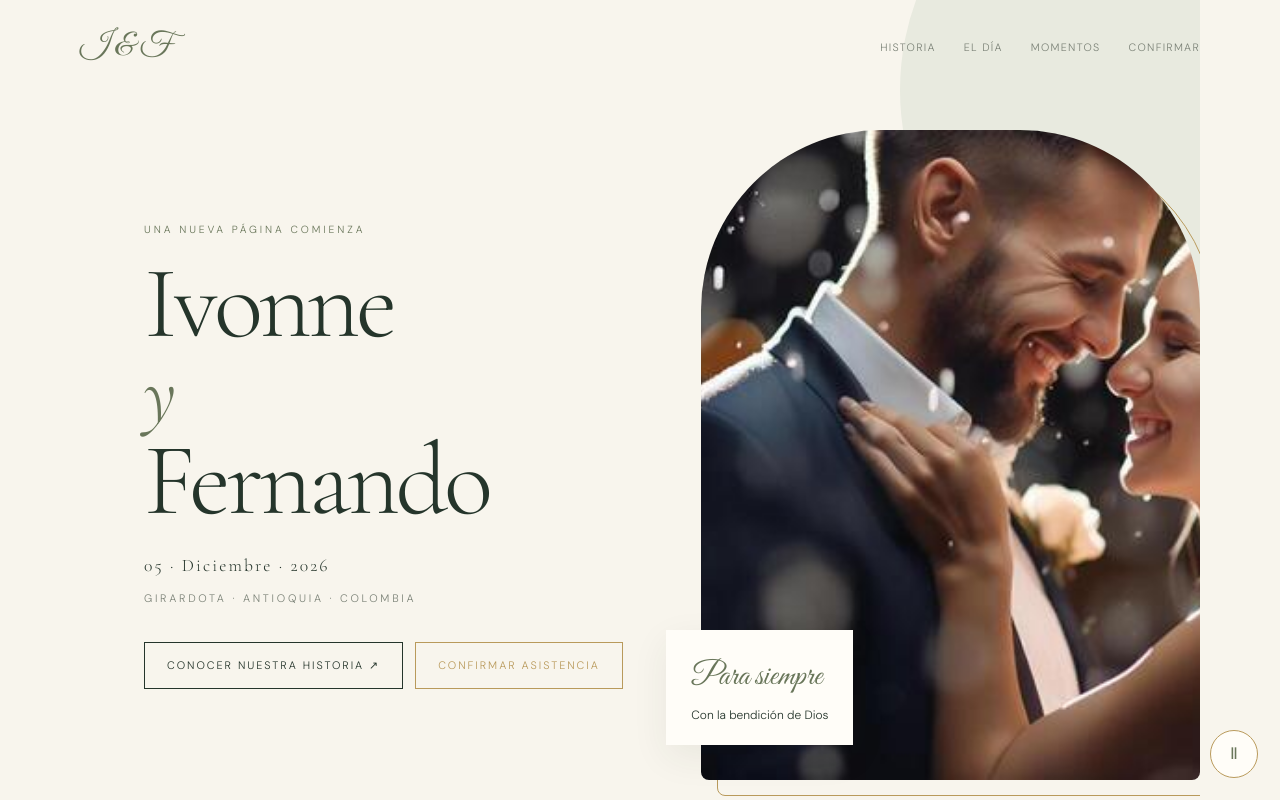
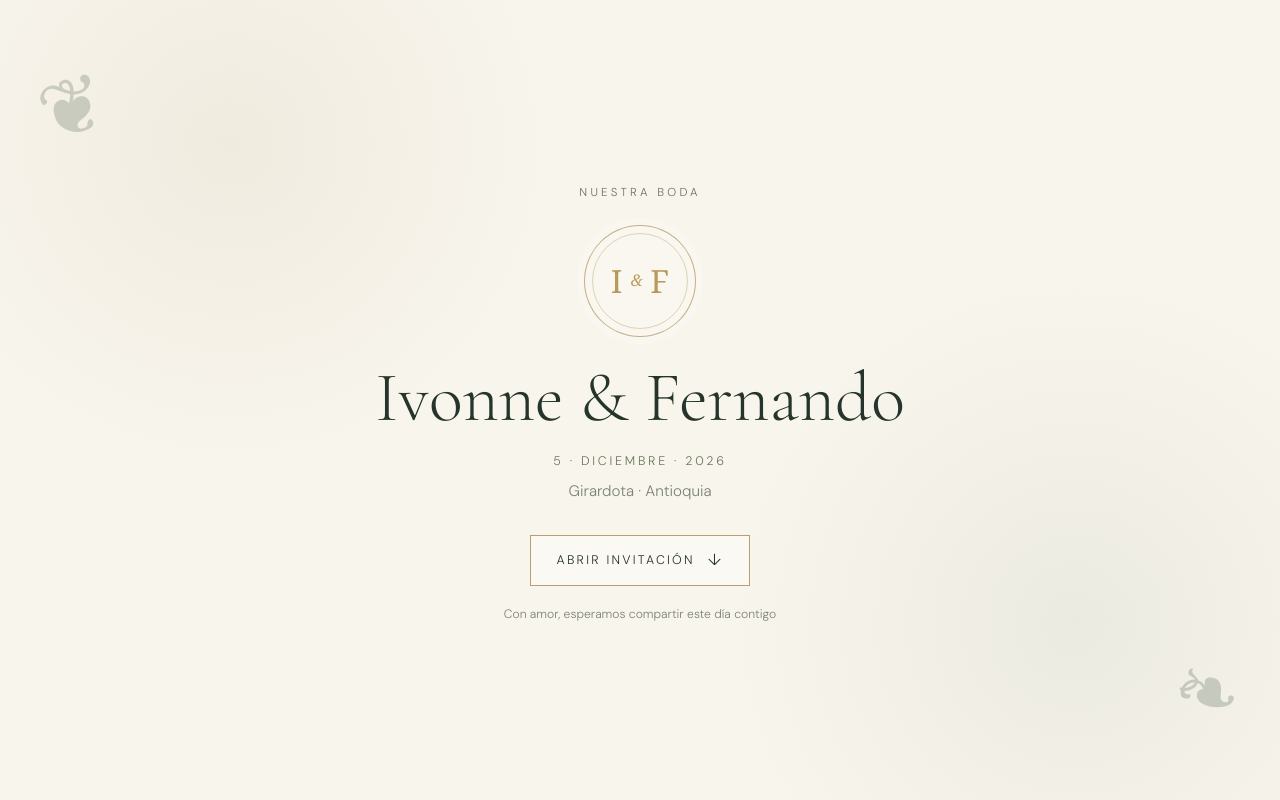
Before and after one commit to luiscas9110/Boda-invitacion-I-F, a plain HTML site: page index.html in a window 1280 px wide. Shown: the top 800 px of the page. Drawn offline with nearby package versions, Linux system fonts and the light colour scheme.

Commit message:
Add files via upload
Cambios con portada de apertura

```diff
--- a/css/styles.css
+++ b/css/styles.css
@@ -180,3 +180,123 @@ body.modal-open{overflow:hidden}
 }
 
 .rsvp-submit:disabled{opacity:.65;cursor:wait}
+
+
+/* Portada inicial de la invitación */
+body.cover-open{overflow:hidden}
+.opening-cover{
+  position:fixed;
+  inset:0;
+  z-index:3000;
+  display:flex;
+  align-items:center;
+  justify-content:center;
+  min-height:100svh;
+  padding:28px;
+  background:
+    radial-gradient(circle at 18% 18%, rgba(182,164,121,.12), transparent 26%),
+    radial-gradient(circle at 84% 78%, rgba(86,109,85,.08), transparent 28%),
+    var(--cream,#f4f1e8);
+  transition:opacity .8s ease, visibility .8s ease;
+}
+.opening-cover.is-closing{opacity:0;visibility:hidden;pointer-events:none}
+.opening-inner{
+  position:relative;
+  width:min(620px,92vw);
+  text-align:center;
+  padding:34px 28px 26px;
+}
+.opening-eyebrow{
+  letter-spacing:.28em;
+  text-transform:uppercase;
+  font-size:.72rem;
+  color:var(--olive,#66745f);
+  margin-bottom:22px;
+}
+.opening-seal{
+  width:112px;
+  height:112px;
+  margin:0 auto 24px;
+  border:1px solid rgba(170,137,78,.65);
+  border-radius:50%;
+  display:flex;
+  align-items:center;
+  justify-content:center;
+  gap:8px;
+  color:var(--gold,#b59657);
+  position:relative;
+  background:rgba(255,255,255,.2);
+  box-shadow:0 0 0 7px rgba(255,255,255,.18);
+}
+.opening-seal::before{
+  content:"";
+  position:absolute;
+  inset:7px;
+  border:1px solid rgba(170,137,78,.35);
+  border-radius:50%;
+}
+.opening-seal span{font-family:Georgia,serif;font-size:2rem;font-weight:400}
+.opening-seal small{font-family:Georgia,serif;font-size:1rem;font-style:italic}
+.opening-names{
+  font-size:clamp(2.2rem,6vw,4.4rem);
+  color:var(--ink,#25352b);
+  line-height:1.05;
+  margin-bottom:16px;
+}
+.opening-date{
+  letter-spacing:.22em;
+  font-size:.78rem;
+  color:var(--olive,#66745f);
+  margin-bottom:7px;
+}
+.opening-place{
+  font-size:.95rem;
+  color:var(--muted,#74776f);
+  margin-bottom:30px;
+}
+.opening-button{
+  display:inline-flex;
+  align-items:center;
+  justify-content:center;
+  gap:13px;
+  min-width:220px;
+  padding:14px 22px;
+  border:1px solid rgba(170,137,78,.8);
+  background:rgba(255,255,255,.32);
+  color:var(--ink,#25352b);
+  font:inherit;
+  font-size:.78rem;
+  letter-spacing:.18em;
+  text-transform:uppercase;
+  cursor:pointer;
+  transition:transform .25s ease, background .25s ease, box-shadow .25s ease;
+}
+.opening-button:hover{
+  transform:translateY(-2px);
+  background:rgba(255,255,255,.5);
+  box-shadow:0 10px 28px rgba(37,53,43,.08);
+}
+.opening-arrow{font-size:1rem;line-height:1}
+.opening-hint{
+  margin-top:18px;
+  font-size:.76rem;
+  color:var(--muted,#74776f);
+}
+.opening-decoration{
+  position:absolute;
+  color:rgba(86,109,85,.28);
+  font-family:Georgia,serif;
+  font-size:5rem;
+  line-height:1;
+  pointer-events:none;
+}
+.opening-decoration-left{left:3vw;top:8vh;transform:rotate(-16deg)}
+.opening-decoration-right{right:3vw;bottom:9vh;transform:rotate(16deg)}
+@media (max-width:800px){
+  .opening-inner{padding:20px 14px}
+  .opening-seal{width:94px;height:94px;margin-bottom:20px}
+  .opening-names{font-size:2.7rem}
+  .opening-date{font-size:.68rem;letter-spacing:.18em}
+  .opening-button{min-width:210px}
+  .opening-decoration{font-size:3.5rem}
+}
--- a/index.html
+++ b/index.html
@@ -9,15 +9,34 @@
 <link href="https://fonts.googleapis.com/css2?family=Cormorant+Garamond:ital,wght@0,300;0,400;0,500;0,600;1,300;1,400&family=DM+Sans:wght@300;400;500&family=Great+Vibes&display=swap" rel="stylesheet">
 <link rel="stylesheet" href="css/styles.css">
 
-<script>
-  window.history.scrollRestoration = "manual";
-
-  window.addEventListener("load", function () {
-    window.scrollTo(0, 0);
-  });
-</script>
 </head>
 <body>
+
+<!-- Portada de apertura -->
+<div class="opening-cover" id="openingCover" aria-label="Portada de invitación">
+  <div class="opening-decoration opening-decoration-left" aria-hidden="true">❦</div>
+  <div class="opening-decoration opening-decoration-right" aria-hidden="true">❧</div>
+
+  <div class="opening-inner">
+    <div class="opening-eyebrow">Nuestra boda</div>
+
+    <div class="opening-seal" aria-hidden="true">
+      <span>I</span><small>&amp;</small><span>F</span>
+    </div>
+
+    <div class="opening-names serif">Ivonne &amp; Fernando</div>
+    <div class="opening-date">5 · DICIEMBRE · 2026</div>
+    <div class="opening-place">Girardota · Antioquia</div>
+
+    <button class="opening-button" id="openInvitation" type="button">
+      <span>Abrir invitación</span>
+      <span class="opening-arrow">↓</span>
+    </button>
+
+    <div class="opening-hint">Con amor, esperamos compartir este día contigo</div>
+  </div>
+</div>
+
 <!-- Proyecto organizado: estilos en css/styles.css y recursos en assets/ -->
 <header id="header"><div class="container nav">
 <a class="logo" href="#">I & F</a>
@@ -87,24 +106,9 @@
 </div></section>
 
 <section class="section alt"><div class="container">
-<div class="section-head">
-
-  <div class="eyebrow">Vestimenta libre</div>
-
-<h2 class="serif">VESTIMENTA LIBRE</h2>
-
-<p>
-  <em>Queremos que disfrutes este día tanto como nosotros.</em>
-</p>
-
-<p>
-  Ven con el estilo que te haga sentir cómodo, especial y feliz.
-</p>
-
-<p>
-  Lo más importante es compartir, celebrar y disfrutar juntos. 🤍
-</p>
-  </section>
+<div class="section-head"><div class="eyebrow">Código de vestimenta</div><h2 class="serif">Formal elegante</h2><p>Queremos que todos luzcan espectaculares. Te sugerimos tonos elegantes y, por favor, evitar el color blanco.</p></div>
+<div class="dress"><div class="swatch"><i style="background:#1c1814"></i>Negro</div><div class="swatch"><i style="background:#3d3228"></i>Café oscuro</div><div class="swatch"><i style="background:#4a4e5a"></i>Gris</div><div class="swatch"><i style="background:#1c2e4a"></i>Azul marino</div><div class="swatch"><i style="background:#7d6b5d"></i>Nude</div><div class="swatch"><i style="background:#3b2d35"></i>Vino</div></div>
+</div></section>
 
 <section class="section" id="rsvp"><div class="container"><div class="rsvp">
 <div class="eyebrow">Confirmación de asistencia</div><h2 class="serif">¿Nos acompañas?</h2><p>Tu presencia será el regalo más hermoso. Por favor confirma tu asistencia antes del <strong>01 de noviembre de 2026</strong>.</p><button class="btn gold" id="openRsvp" type="button">Confirmar asistencia ↗</button></div></div></section>
@@ -390,6 +394,35 @@ rsvpForm?.addEventListener('submit',async(e)=>{
   }
 });
 
+
+// Portada de apertura: una interacción del usuario permite iniciar la experiencia y la música.
+const openingCover=document.getElementById('openingCover');
+const openInvitation=document.getElementById('openInvitation');
+
+document.body.classList.add('cover-open');
+
+openInvitation?.addEventListener('click', async ()=>{
+  openingCover.classList.add('is-closing');
+  document.body.classList.remove('cover-open');
+  window.history.scrollRestoration='manual';
+  window.scrollTo({top:0,left:0,behavior:'instant'});
+
+  const music=document.getElementById('music');
+  if(music){
+    try{
+      music.muted=false;
+      await music.play();
+    }catch(e){
+      // El navegador puede requerir una segunda interacción para reproducir audio.
+    }
+  }
+
+  setTimeout(()=>{
+    openingCover.remove();
+    window.scrollTo(0,0);
+  },850);
+});
+
 </script>
 </body>
 </html>
```
